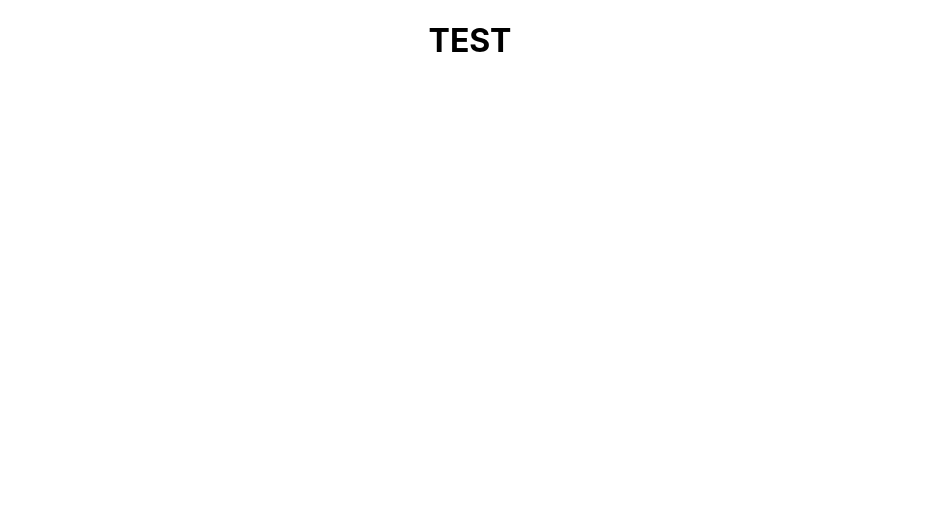
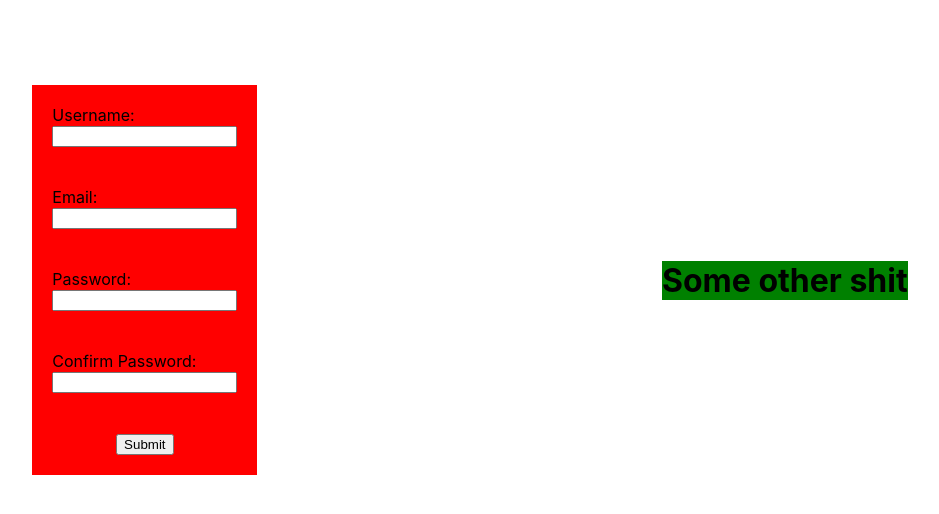
Before and after one commit to AndrewChildre/landing-page, a React (Create React App) app: page / in a window 1280 px wide. Shown: the top 514 px of the page, without its empty margins (170-1109 px from the left). Built offline with nearby package versions, Linux system fonts and the light colour scheme.

Commit message:
baselevel

```diff
--- a/package.json
+++ b/package.json
@@ -12,6 +12,7 @@
     "@types/react-dom": "^17.0.9",
     "react": "^17.0.2",
     "react-dom": "^17.0.2",
+    "react-hook-form": "^7.10.1",
     "react-scripts": "4.0.3",
     "typescript": "^4.3.5",
     "web-vitals": "^1.1.2"
--- a/src/App.css
+++ b/src/App.css
@@ -1,38 +1,44 @@
-.App {
-  text-align: center;
+* {
+  box-sizing: border-box;
 }
 
-.App-logo {
-  height: 40vmin;
-  pointer-events: none;
+
+
+.full-container{
+  display: flex;
+ justify-content: space-around;
+  align-items: center;
+/* background-color: darkorchid; */
+height: 70vh;
+
 }
 
-@media (prefers-reduced-motion: no-preference) {
-  .App-logo {
-    animation: App-logo-spin infinite 20s linear;
-  }
+.left-col {
+  flex: 50%;
+
+
+
+
 }
 
-.App-header {
-  background-color: #282c34;
-  min-height: 100vh;
+ .right-col{
+/* margin: 50px; */
+
+
+ }
+
+.form {
   display: flex;
   flex-direction: column;
+   justify-content: space-around;
   align-items: center;
-  justify-content: center;
-  font-size: calc(10px + 2vmin);
-  color: white;
+
+/* padding: 20px; */
+/* margin: 20px; */
+
+
 }
+.item {
+  padding: 20px;
 
-.App-link {
-  color: #61dafb;
 }
-
-@keyframes App-logo-spin {
-  from {
-    transform: rotate(0deg);
-  }
-  to {
-    transform: rotate(360deg);
-  }
-}
--- a/src/App.tsx
+++ b/src/App.tsx
@@ -1,11 +1,11 @@
 import React from 'react';
-import logo from './logo.svg';
+import Form from './Form';
 import './App.css';
 
 function App() {
   return (
     <div className="App">
-     <h1>TEST</h1>
+      <Form />
     </div>
   );
 }
--- /dev/null
+++ b/src/Form.tsx
@@ -0,0 +1,53 @@
+import React from 'react';
+import { useForm } from 'react-hook-form';
+
+
+const Form = () => {
+
+    const {register, handleSubmit, formState:{ errors }} = useForm()
+
+    return (
+        <div className='full-container'>
+        <div className='container1' style={{background: 'red'}}>
+            <form onSubmit={handleSubmit((data)=>{console.log(data);
+            })} className='form' >
+
+               <div className='item username'>
+                <label htmlFor="username">Username:</label>
+                <br />
+                <input {...register('username', {required: 'Username is Required'})} id='username' type="text" />
+                {errors.username && <p>{errors.username.message}</p>}
+               </div>
+
+               <div className='item email'>
+                 <label htmlFor="email">Email:</label>
+                 <br />
+                <input {...register('email', {required: 'Email is Required'})} id='email' type="text" />
+                {errors.email && <p>{errors.email.message}</p>}
+                </div>
+
+                <div className='item password'>
+                 <label htmlFor="password">Password:</label>
+                 <br />
+                <input type="text" />
+                </div>
+
+                <div className='item password2'>
+                 <label htmlFor="password2">Confirm Password:</label>
+                 <br />
+                <input type="text" />
+                </div>
+                  <div className='item btn'>
+                <button>Submit</button>
+                </div>
+            </form>
+
+            </div>
+
+            <h1 style={{background: 'green'}} className='right-col'>Some other shit</h1>
+
+            </div>
+    );
+};
+
+export default Form;
```
Also changed, not shown: 1 other file (tests, documents, lock files or other folders).
